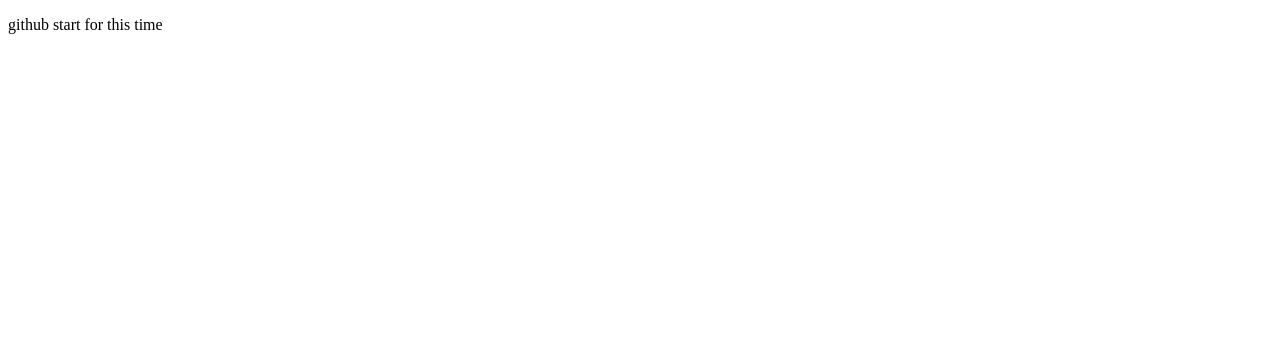
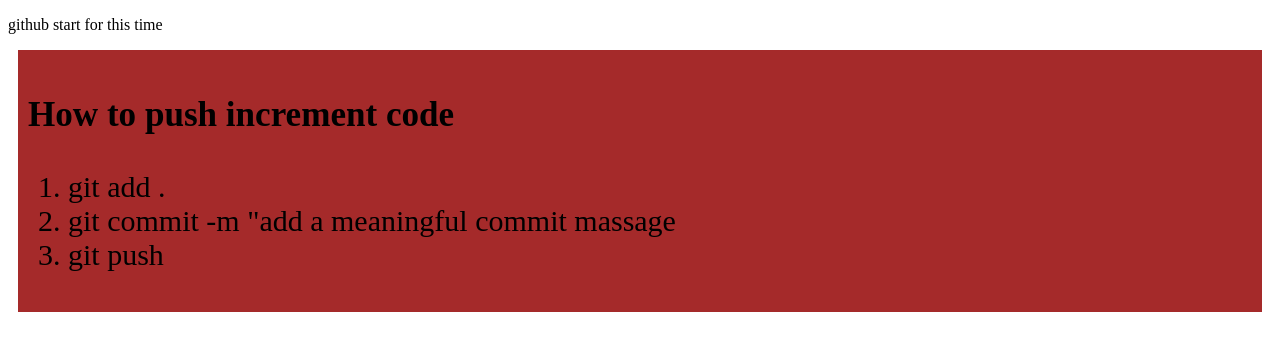
Before and after one commit to sifatullah2004/my-first-github-repo, a plain HTML site: page index.html in a window 1280 px wide. Drawn offline with Linux system fonts and the light colour scheme.

```diff
--- a/index.html
+++ b/index.html
@@ -4,8 +4,17 @@
     <meta charset="UTF-8">
     <meta name="viewport" content="width=device-width, initial-scale=1.0">
     <title>my first ever github repo</title>
+    <link rel="stylesheet" href="style/index.css">
 </head>
 <body>
     <p>github start for this time</p>
+    <div>
+        <h3>How to push increment code </h3>
+        <ol>
+            <li> git add .</li>
+            <li> git commit -m "add a meaningful commit massage</li>
+            <li> git push</li>
+        </ol>
+    </div>
 </body>
 </html>
--- /dev/null
+++ b/style/index.css
@@ -0,0 +1,6 @@
+div{
+    background-color: brown;
+    margin: 10px;
+    padding: 10px;
+    font-size: 30px;
+}
```
